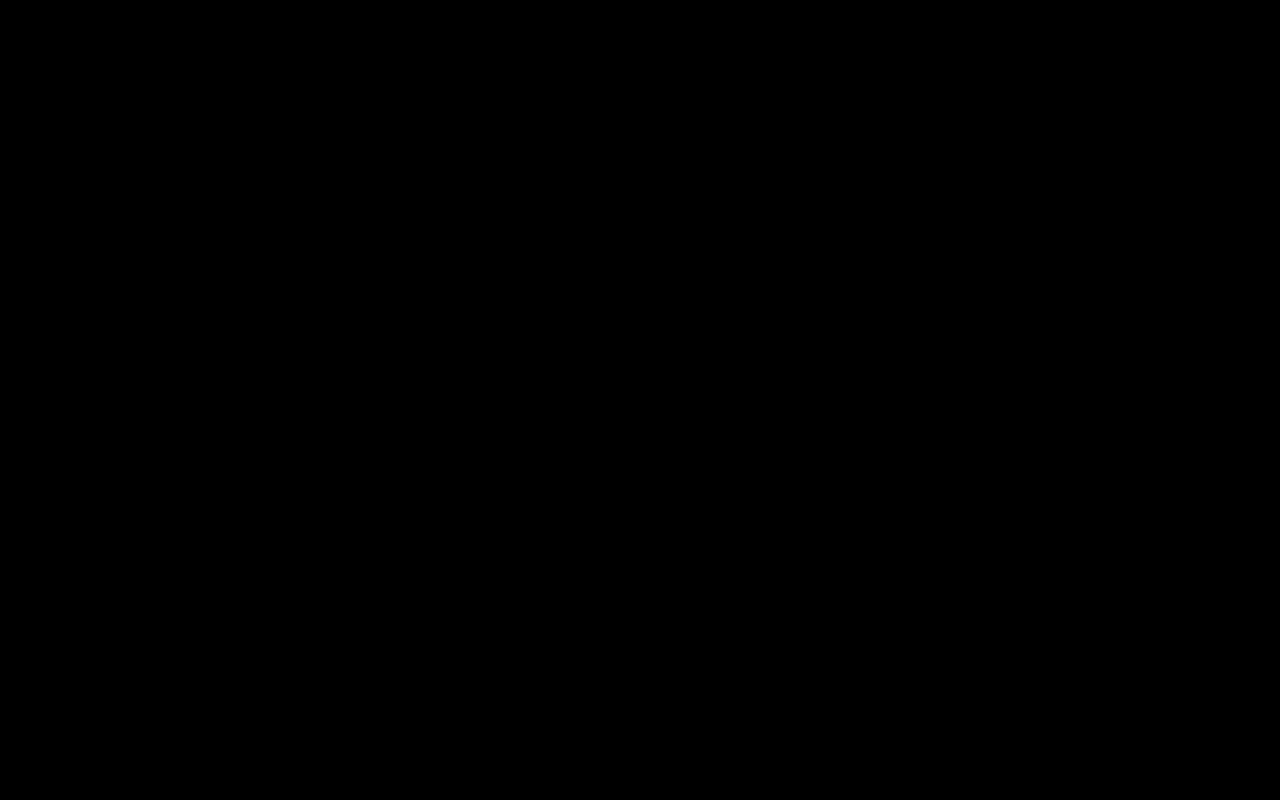
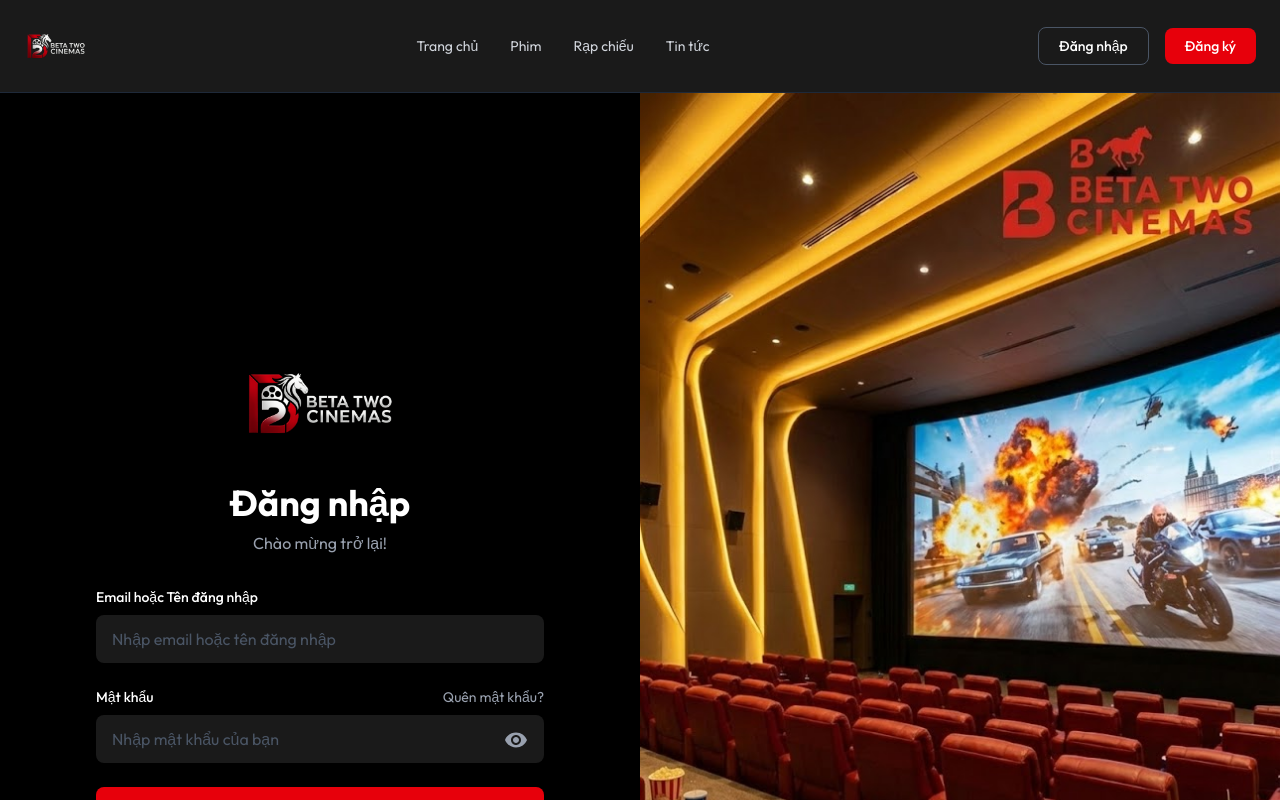
Before and after one commit to duyanhhhhhn/cinema-booking-fe, a Next.js app: page /login in a window 1280 px wide. Shown: the top 800 px of the page. Built offline with nearby package versions, Linux system fonts and the light colour scheme.

Commit message:
config ui

```diff
--- a/src/app/component/auth/Login.tsx
+++ b/src/app/component/auth/Login.tsx
@@ -3,6 +3,7 @@
 import React from "react";
 import Link from "next/link";
 import { useState } from "react";
+import { Visibility, VisibilityOff } from "@mui/icons-material";
 
 export default function LoginPage() {
   const [email, setEmail] = useState("");
@@ -18,7 +19,7 @@ export default function LoginPage() {
   };
 
   return (
-    <div className="min-h-screen bg-black flex">
+    <div className=" bg-black flex">
       <div className="w-full lg:w-1/2 flex md:items-center md:justify-center p-8">
         <div className="w-full max-w-md">
           <div className="flex justify-center ">
@@ -75,13 +76,13 @@ export default function LoginPage() {
                 <button
                   type="button"
                   onClick={() => setShowPassword(!showPassword)}
-                  className="absolute right-4 top-1/2 transform -translate-y-1/2 text-gray-400 hover:text-white"
+                  className="absolute right-4 top-1/2 transform -translate-y-1/2 text-gray-400 hover:text-black cursor-pointer"
                 >
-                  {showPassword
-                    ? // <EyeOff className="w-5 h-5" />
-                      123
-                    : // <Eye className="w-5 h-5" />
-                      123}
+                  {showPassword ? (
+                    <VisibilityOff className="w-5 h-5" />
+                  ) : (
+                    <Visibility className="w-5 h-5" />
+                  )}
                 </button>
               </div>
             </div>
@@ -117,7 +118,7 @@ export default function LoginPage() {
         <img
           src="/auth/login.png"
           alt="Cinema"
-          className="w-full h-[968px] object-cover"
+          className="w-full h-auto object-cover"
         />
       </div>
     </div>
--- a/src/app/component/auth/Register.tsx
+++ b/src/app/component/auth/Register.tsx
@@ -4,6 +4,7 @@ import { useState } from "react";
 import { useRouter } from "next/navigation";
 import Link from "next/link";
 import React from "react";
+import { Visibility, VisibilityOff } from "@mui/icons-material";
 
 export default function RegisterPage() {
   const [fullName, setFullName] = useState("");
@@ -33,13 +34,10 @@ export default function RegisterPage() {
     }
 
     setLoading(true);
-
-
-
   };
 
   return (
-    <div className="min-h-screen bg-gradient-to-br from-[#0a0a0a] via-[#1a1a2e] to-[#0a0a0a] flex items-center justify-center p-4">
+    <div className=" from-[#0a0a0a] via-[#1a1a2e] to-[#0a0a0a] flex items-center justify-center p-4">
       <div className="absolute inset-0 overflow-hidden opacity-20">
         <div className="absolute top-1/4 left-1/4 w-96 h-96 bg-red-600 rounded-full blur-3xl"></div>
         <div className="absolute bottom-1/4 right-1/4 w-96 h-96 bg-blue-600 rounded-full blur-3xl"></div>
@@ -113,14 +111,12 @@ export default function RegisterPage() {
                 <button
                   type="button"
                   onClick={() => setShowPassword(!showPassword)}
-                  className="absolute right-4 top-1/2 transform -translate-y-1/2 text-gray-400 hover:text-white"
+                  className="absolute right-4 top-1/2 transform -translate-y-1/2 text-gray-400 hover:text-black cursor-pointer"
                 >
                   {showPassword ? (
-                    // <EyeOff className="w-5 h-5" />
-                    123
+                    <VisibilityOff className="w-5 h-5" />
                   ) : (
-                      // <Eye className="w-5 h-5" />
-                      123
+                    <Visibility className="w-5 h-5" />
                   )}
                 </button>
               </div>
@@ -142,14 +138,12 @@ export default function RegisterPage() {
                 <button
                   type="button"
                   onClick={() => setShowConfirmPassword(!showConfirmPassword)}
-                  className="absolute right-4 top-1/2 transform -translate-y-1/2 text-gray-400 hover:text-white"
+                  className="absolute right-4 top-1/2 transform -translate-y-1/2 text-gray-400 hover:text-white cursor-pointer"
                 >
                   {showConfirmPassword ? (
-                    // <EyeOff className="w-5 h-5" />
-                    123
+                    <VisibilityOff className="w-5 h-5" />
                   ) : (
-                    // <Eye className="w-5 h-5" />
-                    123
+                    <Visibility className="w-5 h-5" />
                   )}
                 </button>
               </div>
--- a/src/app/layout.tsx
+++ b/src/app/layout.tsx
@@ -21,13 +21,13 @@ export default function RootLayout({
 }) {
   return (
     <html lang="en">
-      <Box sx={{ minHeight: "100vh", backgroundColor: "#000000" }}>
-        <body className={`${outfit.className} `}>
+      <body className={`${outfit.className} `}>
+        <Box sx={{ minHeight: "100vh", backgroundColor: "#000000" }}>
           <Header />
           <div className="min-h-[calc(100vh-64px)]">{children}</div>
           <Footer />
-        </body>
-      </Box>
+        </Box>
+      </body>
     </html>
   );
 }
--- a/src/app/movie/page.tsx
+++ /dev/null
@@ -1,9 +0,0 @@
-import CinemaList from "../component/movie/list";
-
-export const metadata = {
-    title: "Danh sách phim",
-    description: "",
-};
-export default function Cinema() {
-    return <CinemaList />;
-}
--- a/src/app/movies/page.tsx
+++ b/src/app/movies/page.tsx
@@ -1,3 +1,4 @@
+import CinemaList from "../component/movie/list";
 import MovieList from "../component/movies/MovieList";
 
 export const metadata = {
@@ -6,5 +7,5 @@ export const metadata = {
 };
 
 export default function MoviesPage() {
-  return <MovieList />;
+  return <CinemaList />;
 }
--- a/src/app/page.tsx
+++ b/src/app/page.tsx
@@ -1,10 +1,10 @@
-import Hero from "./component/home/Hero";
+import HomePage from "./component/home/HomePage";
+
+export const metadata = {
+  title: "Trang chủ - Cinema Booking",
+  description: "Trang chủ của hệ thống đặt vé xem phim",
+};
 
 export default function Home() {
-  return (
-   <>
-   <Hero/>
-   <div className="h-[500px]"></div>
-   </>
-  );
+  return <HomePage />;
 }
```
